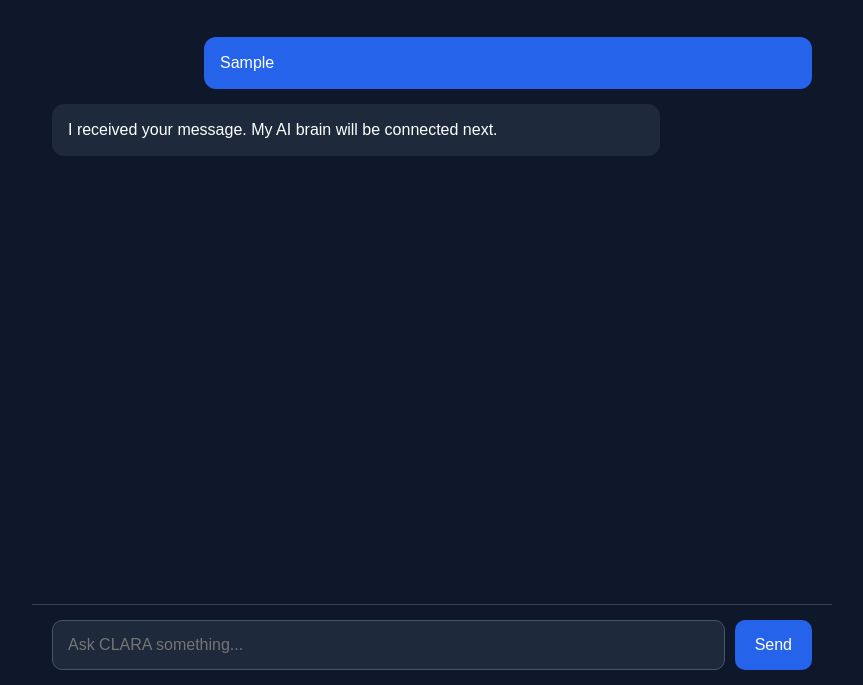
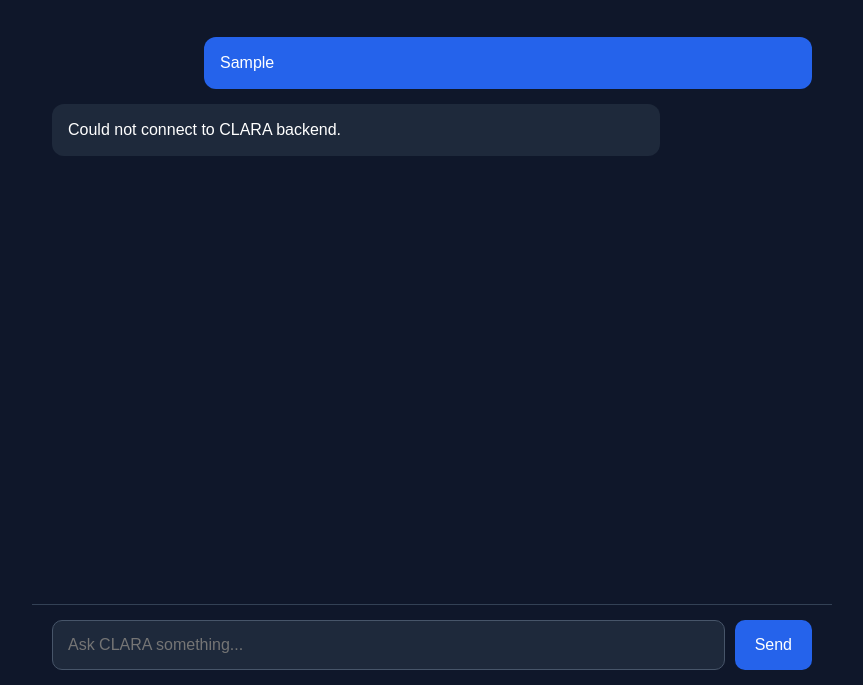
Before and after one commit to chanduclara/CLARA, a plain HTML site: page index.html in a window 1280 px wide. Both pictures are taken after typing "Sample" into the empty fields and a click on the button "Send". Shown: the part 115-800 px from the top of the page, without its empty margins (208-1071 px from the left). Drawn offline with Linux system fonts and the light colour scheme; no server answers.

Commit message:
Connect CLARA to backend

```diff
--- a/index.html
+++ b/index.html
@@ -1,4 +1,3 @@
-
 <!DOCTYPE html>
 <html lang="en">
 <head>
@@ -108,10 +107,6 @@
       font-size: 16px;
       cursor: pointer;
     }
-
-    button:active {
-      transform: scale(0.97);
-    }
   </style>
 </head>
 
@@ -148,7 +143,11 @@
 </div>
 
 <script>
-    function sendMessage() {
+
+const WORKER_URL =
+  "https://spring-fire-49ad.chandupotluri0027.workers.dev";
+
+async function sendMessage() {
 
   const input = document.getElementById("messageInput");
   const chat = document.getElementById("chat");
@@ -167,7 +166,6 @@
   const userMessage = document.createElement("div");
 
   userMessage.className = "message user";
-
   userMessage.textContent = message;
 
   chat.appendChild(userMessage);
@@ -177,11 +175,27 @@
   const claraMessage = document.createElement("div");
 
   claraMessage.className = "message clara";
+  claraMessage.textContent = "Connecting to CLARA...";
+
+  chat.appendChild(claraMessage);
+
+  chat.scrollTop = chat.scrollHeight;
+
+  try {
+
+    const response = await fetch(WORKER_URL);
+
+    const data = await response.text();
 
     claraMessage.textContent =
-        "I received your message. My AI brain will be connected next.";
+      "CLARA backend says: " + data;
 
-      chat.appendChild(claraMessage);
+  } catch (error) {
+
+    claraMessage.textContent =
+      "Could not connect to CLARA backend.";
+
+  }
 
   chat.scrollTop = chat.scrollHeight;
 }
@@ -195,6 +209,7 @@
     }
 
   });
+
 </script>
 
 </body>
```
Lines whose indentation alone changed are shown as unchanged.
